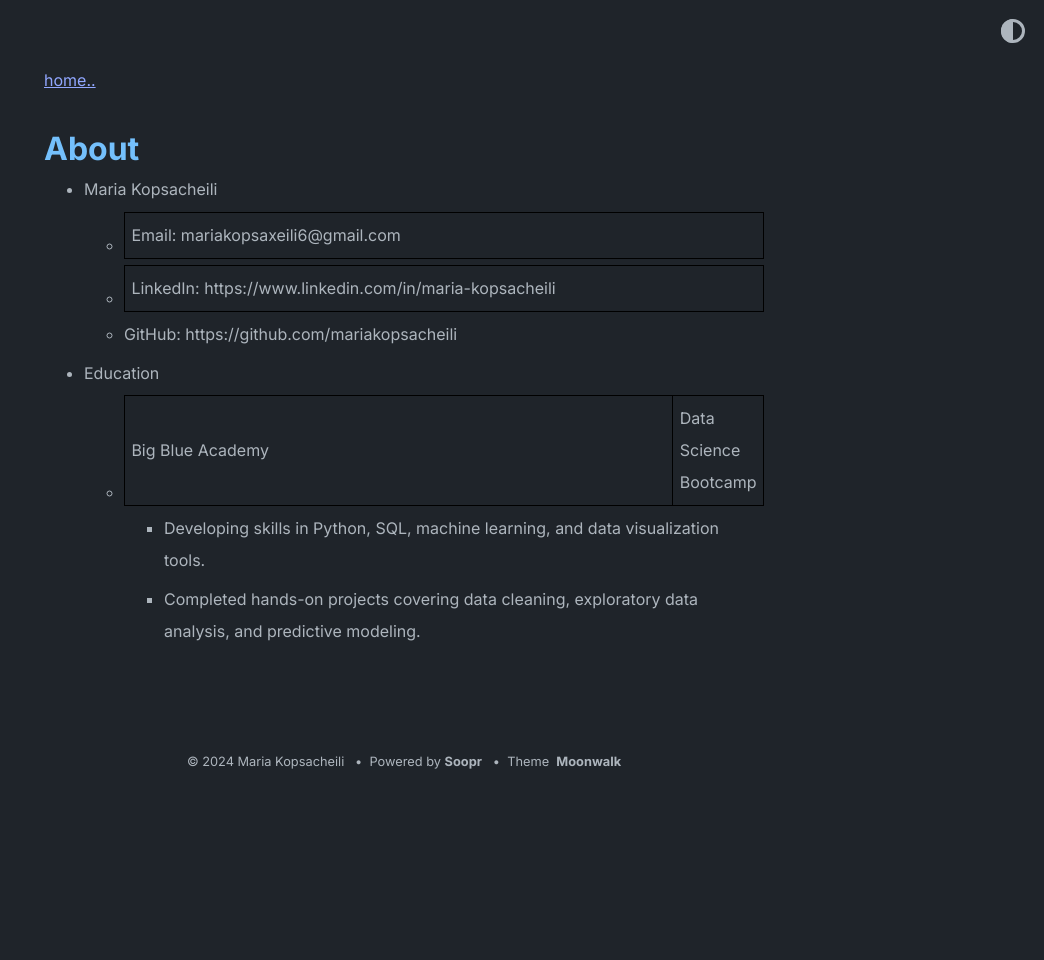
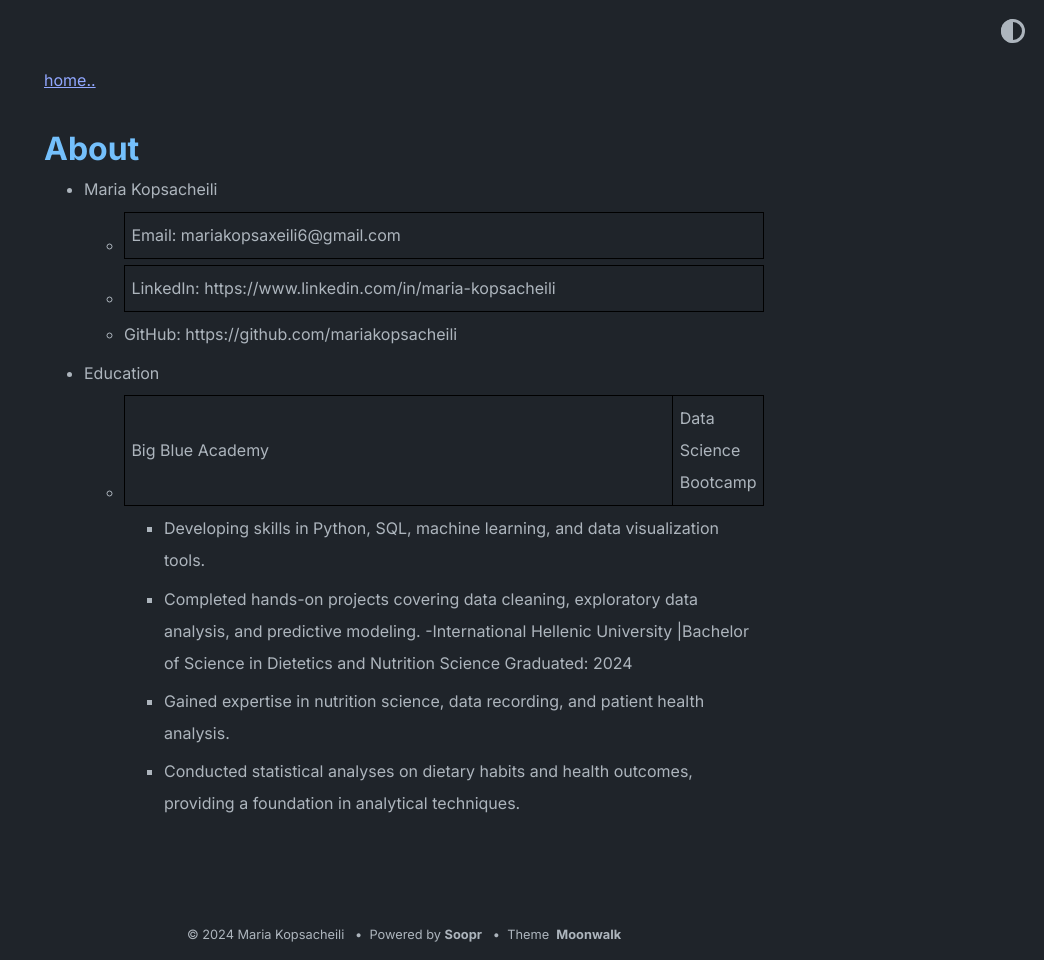
Before and after one commit to mariakopsacheili/mariakopsacheili.github.io, a Jekyll site: the page built from about.md, in a window 1280 px wide. Shown: the whole page, without its empty margins (236-1280 px from the left). Built offline with Jekyll 4.4.1, drawn with Linux system fonts in a browser that asks for light colours; before the commit the page ends 900 px from its top, so only the background shows below that.

Commit message:
Update about.md

```diff
--- a/about.md
+++ b/about.md
@@ -12,3 +12,7 @@ title: About
   - Big Blue Academy| Data Science Bootcamp
     - Developing skills in Python, SQL, machine learning, and data visualization tools.
     - Completed hands-on projects covering data cleaning, exploratory data analysis, and predictive modeling.
+  -International Hellenic University |Bachelor of Science in Dietetics and Nutrition Science
+  Graduated: 2024
+    - Gained expertise in nutrition science, data recording, and patient health analysis.
+    - Conducted statistical analyses on dietary habits and health outcomes, providing a foundation in analytical techniques.
```
